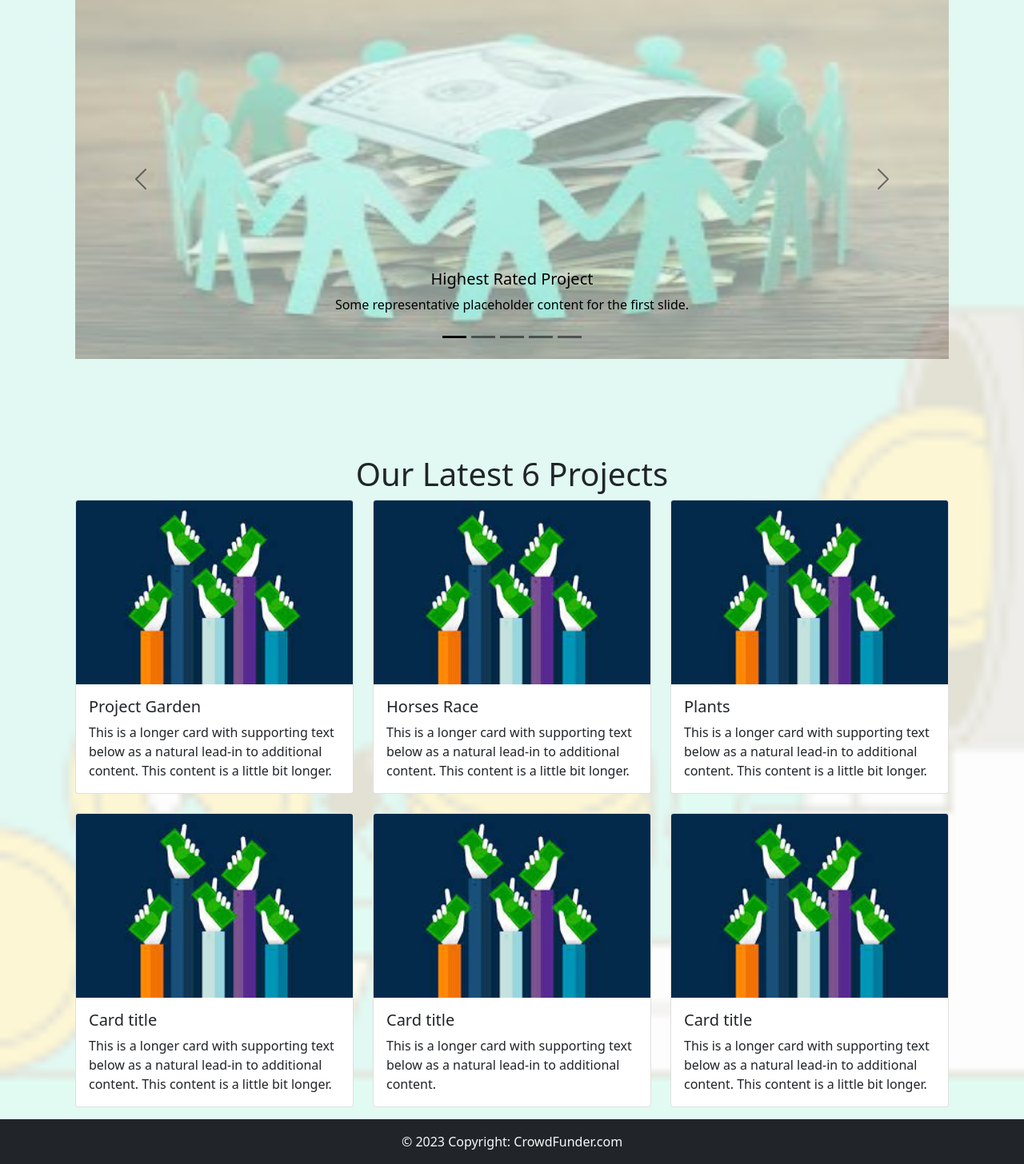
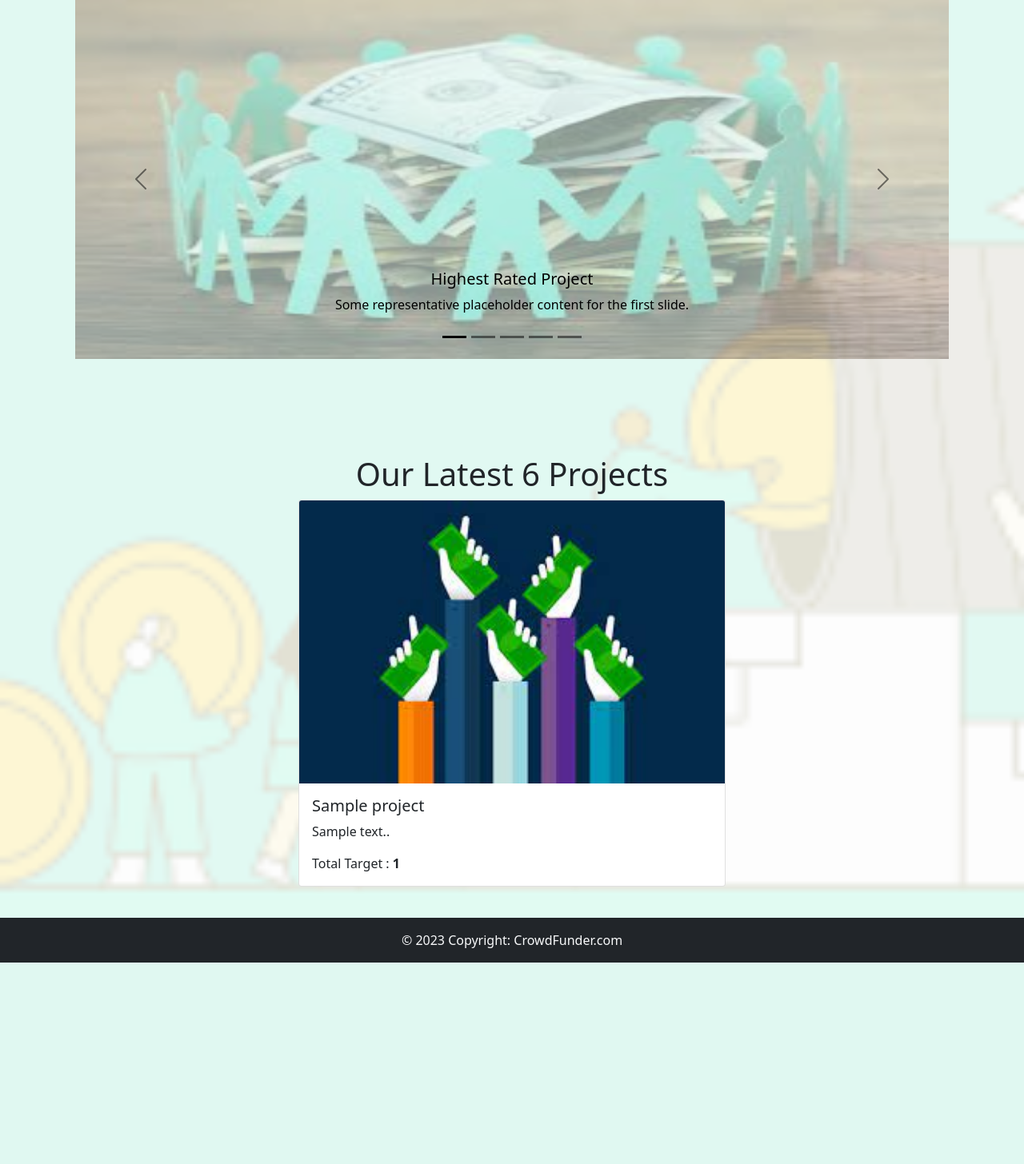
Before and after one commit to MoustafaAscoura/CrowdFunder, a Django app: template CrowdFunder/home/templates/home/home.html in a window 1280 px wide. Shown: the part 135-1591 px from the top of the page at 80% size. After the commit the page ends 1339 px from the top, so only its background shows below. Run offline with Django 4.2, Linux system fonts and the light colour scheme; the template is opened without the code that fills it: most values are stand-ins (such as "Sample title", 1, 10 or a date in 2020); some libraries are stand-ins or nearby versions.

Commit message:
Adding Projects

```diff
--- a/CrowdFunder/home/templates/home/home.html
+++ b/CrowdFunder/home/templates/home/home.html
@@ -82,70 +82,41 @@
   <br>
   <br>
 
+
+
+
   <h1 class="text-center">Our Latest 6 Projects</h1>
 
 
-  <div class="row row-cols-2 row-cols-md-3 g-6">
+     <div class="row row-cols-1 row-cols-md-2 g-4">
+    {% if projects %}
+
+    {% for project in projects %}
+
+  <div class="container">
     <div class="col">
       <div class="card">
         <img src="{% static 'home/images/images5.jpeg' %}" class="card-img-top" alt="...">
         <div class="card-body">
-          <h5 class="card-title">Project Garden</h5>
-          <p class="card-text">This is a longer card with supporting text below as a natural lead-in to additional content. This content is a little bit longer.</p>
+          <h5 class="card-title">{{ project.title }}</h5>
+          <p class="card-text">{{project.details}}.</p>
+          <p class="card-text">Total Target : <b> {{project.total_target}} </b>  </p>
         </div>
       </div>
       <br>
     </div>
-    <div class="col">
-      <div class="card">
-        <img src="{% static 'home/images/images5.jpeg' %}" class="card-img-top" alt="...">
-        <div class="card-body">
-          <h5 class="card-title">Horses Race</h5>
-          <p class="card-text">This is a longer card with supporting text below as a natural lead-in to additional content. This content is a little bit longer.</p>
-        </div>
-      </div>
-      <br>
-    </div>
-    <div class="col">
-        <div class="card">
-          <img src="{% static 'home/images/images5.jpeg' %}" class="card-img-top" alt="...">
-          <div class="card-body">
-            <h5 class="card-title">Plants</h5>
-            <p class="card-text">This is a longer card with supporting text below as a natural lead-in to additional content. This content is a little bit longer.</p>
-          </div>
-        </div>
-      </div>
-      <br>
-      <div class="col">
-        <div class="card">
-          <img src="{% static 'home/images/images5.jpeg' %}" class="card-img-top" alt="...">
-          <div class="card-body">
-            <h5 class="card-title">Card title</h5>
-            <p class="card-text">This is a longer card with supporting text below as a natural lead-in to additional content. This content is a little bit longer.</p>
-          </div>
-        </div>
-      </div>
-      <br>
-    <div class="col">
-      <div class="card">
-        <img src="{% static 'home/images/images5.jpeg' %}" class="card-img-top" alt="...">
-        <div class="card-body">
-          <h5 class="card-title">Card title</h5>
-          <p class="card-text">This is a longer card with supporting text below as a natural lead-in to additional content.</p>
-        </div>
-      </div>
-    </div>
-    <br>
-    <div class="col">
-      <div class="card">
-        <img src="{% static 'home/images/images5.jpeg' %}" class="card-img-top" alt="...">
-        <div class="card-body">
-          <h5 class="card-title">Card title</h5>
-          <p class="card-text">This is a longer card with supporting text below as a natural lead-in to additional content. This content is a little bit longer.</p>
-        </div>
-      </div>
-    </div>
   </div>
+
+{% endfor %}
+{% else %}
+<p>No projects found.</p>
+{% endif %}
+
+</div>
+{% comment %} ------------------------------------------------------------------ {% endcomment %}
+
+{% comment %} - List of latest 5 featured projects (which are selected by the admin)
+- A list of the categories. User can open each category to view its projects {% endcomment %}
 
 
 
--- a/CrowdFunder/home/views.py
+++ b/CrowdFunder/home/views.py
@@ -6,7 +6,9 @@ from django.views import generic
 from projects.models import Project
 
 def index(request):
-    return render(request, 'home/home.html')
+    projects = Project.objects.all()
+    print(projects)
+    return render(request, 'home/home.html', {'projects': projects})
 
 def contact(request):
     return render(request, 'home/contact.html')
```
Also changed, not shown: CrowdFunder/media/projects/images/2023/10/24/23/39/18/images4.jpeg (added), CrowdFunder/media/projects/images/2023/10/24/23/39/58/images4.jpeg (added).
